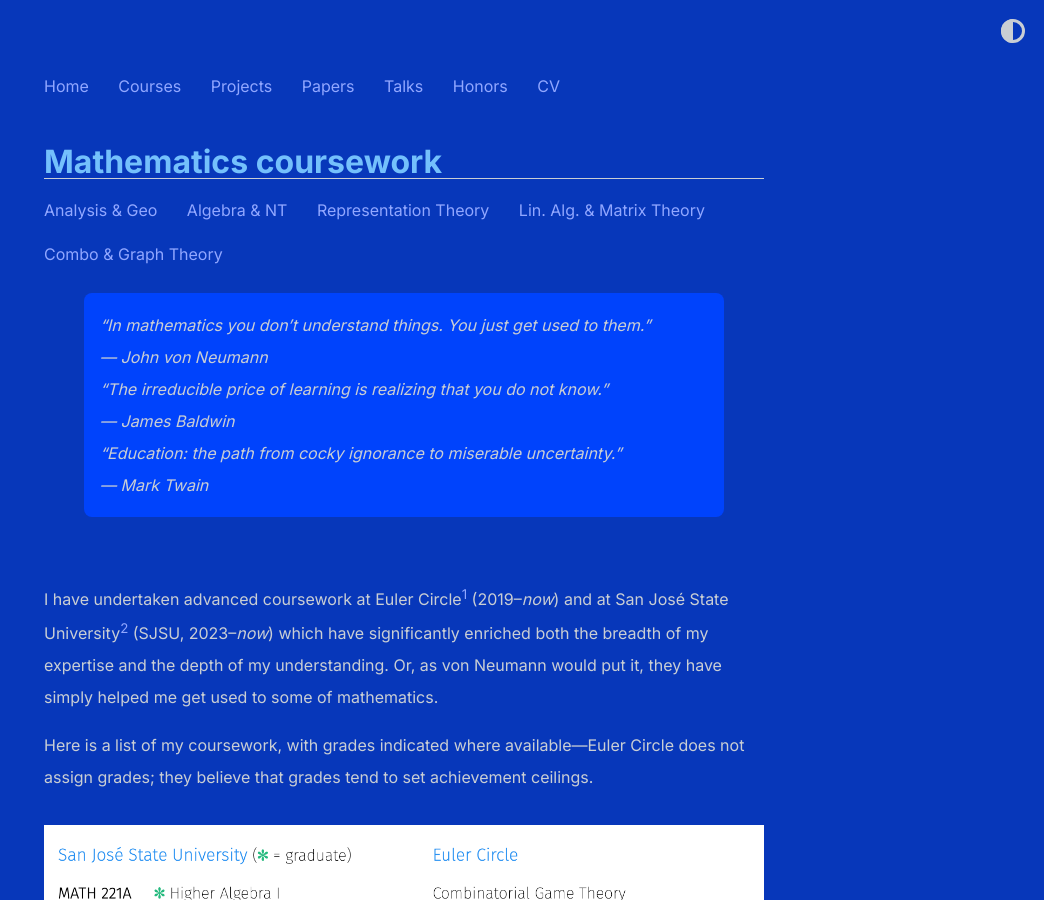
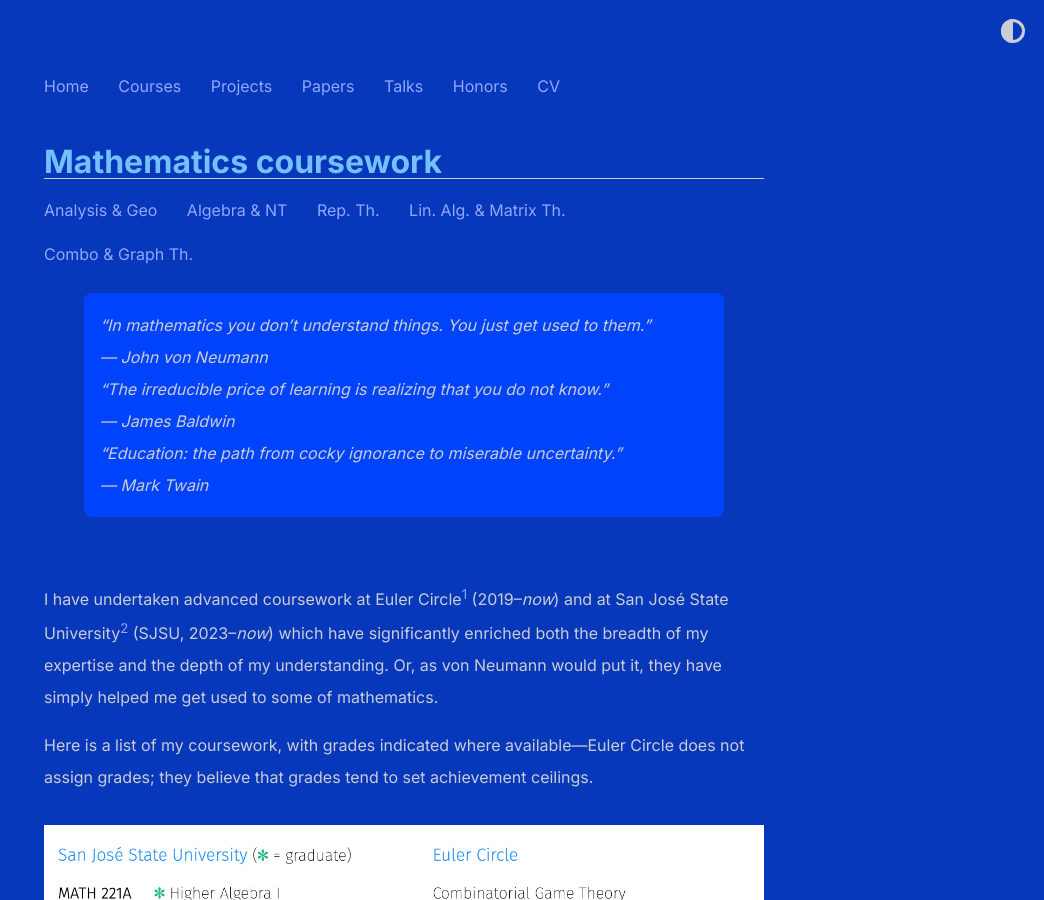
Before and after one commit to shihankanungo/shihankanungo.github.io, a Jekyll site: the page built from courses.md, in a window 1280 px wide and 900 px high. Shown: the whole window, without its empty margins (236-1280 px from the left). Built offline with Jekyll 4.4.1, drawn with Linux system fonts in a browser that asks for light colours.

Commit message:
Update home.yml

```diff
--- a/_data/home.yml
+++ b/_data/home.yml
@@ -65,13 +65,13 @@ course_entries:
   - title: Algebra & NT
     url: courses#algebra-and-number-theory
 
-  - title: Representation Theory
+  - title: Rep. Th.
     url: courses#representation-theory
 
-  - title: Lin. Alg. & Matrix Theory
+  - title: Lin. Alg. & Matrix Th.
     url: courses#linear-algebra-and-matrix-theory
 
-  - title: Combo & Graph Theory
+  - title: Combo & Graph Th.
     url: courses#combinatorics-and-graph-theory
 
 project_entries:
```
